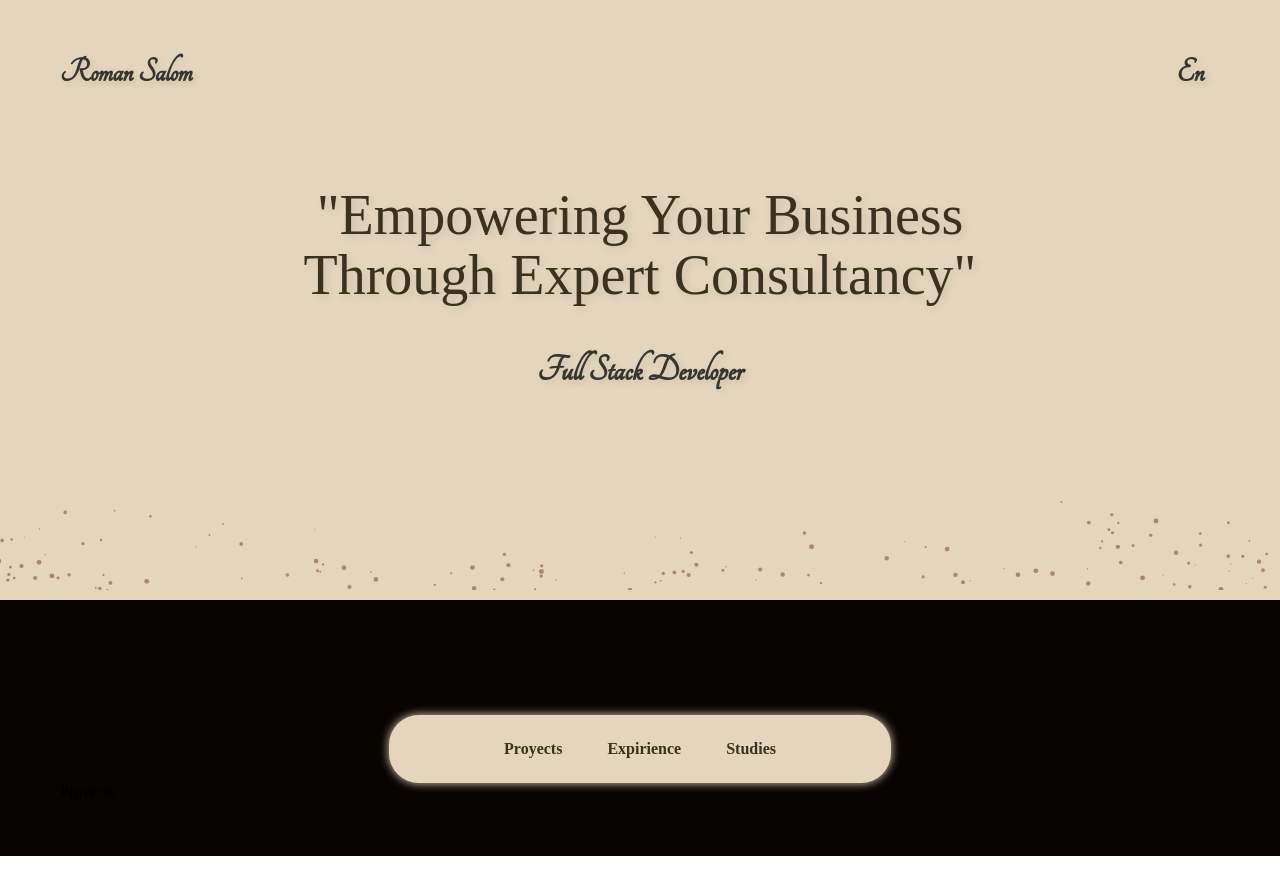
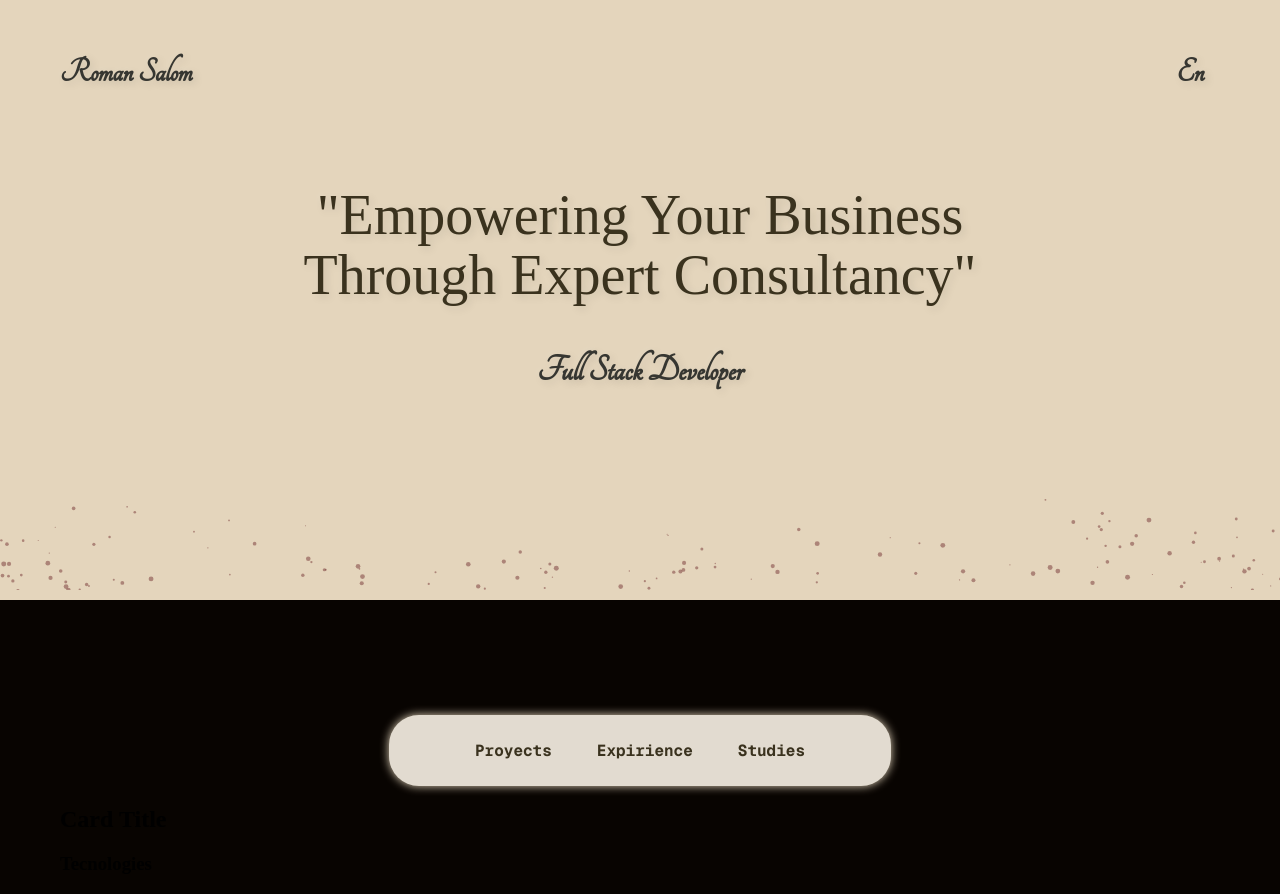
Before and after one commit to romansalom/NewPortafolio, a Next.js app: page / in a window 1280 px wide. Shown: the top 894 px of the page. Before the commit the page ends 856 px from the top, so only its background shows below. Built offline with nearby package versions, Linux system fonts and the light colour scheme.

Commit message:
navbar style

```diff
--- a/components/Header/NavBar/styles.module.css
+++ b/components/Header/NavBar/styles.module.css
@@ -1,5 +1,6 @@
 .container {
-    background: #e4d5bc;
+    background: #e2dbd0;
+    ;
     z-index: 0;
     transition: background-position 0.1s ease;
     border-radius: 30px;
@@ -29,6 +30,7 @@
     font-weight: bold;
     margin: 0;
     position: relative;
+    font-family: 'Geist Mono';
 
 }
 
@@ -42,6 +44,7 @@
 
 }
 
+/*
 .sections li::after {
     content: '';
     position: absolute;
@@ -49,9 +52,10 @@
     left: 0;
     width: 0;
     height: 2.5px;
-    background-color: rgb(8, 4, 1);
+    background-color: #3a321e;
     transition: width 0.3s ease;
 }
+    */
 
 .sections li:hover::after {
     width: 100%;
--- a/components/Projects/project.jsx
+++ b/components/Projects/project.jsx
@@ -1,6 +1,7 @@
 // components/ItalicsName.js
 "use client"
 
+import styles from "./styles.module.css";
 
 
 export default function Proyects() {
@@ -9,7 +10,13 @@ export default function Proyects() {
     return (
         <div >
 
-            Proyects
+            <div className={styles.container}>
+                <div>
+                    <h2>Card Title</h2>
+                    <h3>Tecnologies</h3>
+                    <div><ul><li>tec1</li><li>tec2</li><li>tec3</li><li>tec4</li></ul></div>
+                </div>
+            </div>
         </div>
 
 
--- a/sections/About/styles.module.css
+++ b/sections/About/styles.module.css
@@ -1,6 +1,7 @@
 .section {
     background: rgb(8, 4, 1);
     padding: 55px 60px;
+    height: 1200px;
 }
 
 .navBar {
```
Also changed, not shown: components/Projects/styles.module.css (added).
